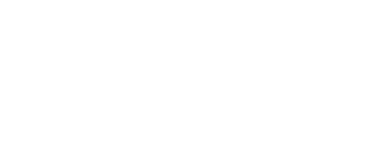
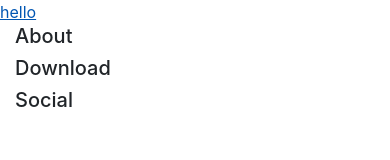
Before and after one commit to mphil17/Resume3, a plain HTML site: page index.html in a window 390 px wide. Drawn offline with nearby package versions, Linux system fonts and the light colour scheme.

Commit message:
nav menu

```diff
--- a/assets/css/style.css
+++ b/assets/css/style.css
@@ -1,4 +1,9 @@
 @import url('https://fonts.googleapis.com/css2?family=Exo&family=Roboto&display=swap');
+
+.bg-color-name-title {
+    background-color: #676767;
+
+}
 
 header {
     margin: 0;
--- a/index.html
+++ b/index.html
@@ -12,7 +12,7 @@
     <header>
      <div class ="row">
             <a href="index.html" class = "col-md-4 logo">
-
+            hello
             </a>
             <div class = "col-md-8">
 
@@ -22,8 +22,19 @@
     <section>
 
     </section>
-    <footer>
+    <footer class="container-fluid">
+        <div class="row">
+            <div class="col-sm-4">
+                <h5>About</h5>
+            </div>
+            <div class="col-sm-4">
+                <h5>Download</h5>
+            </div>
+            <div class="col-sm-4">
+                <h5>Social</h5>
+            </div>
 
+        </div>
     </footer>
 </body>
 </html>
```
